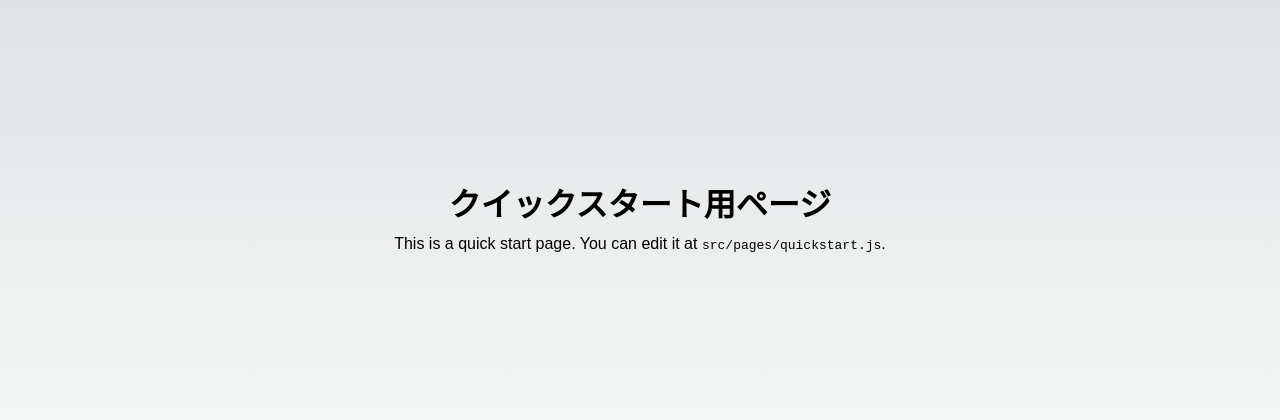
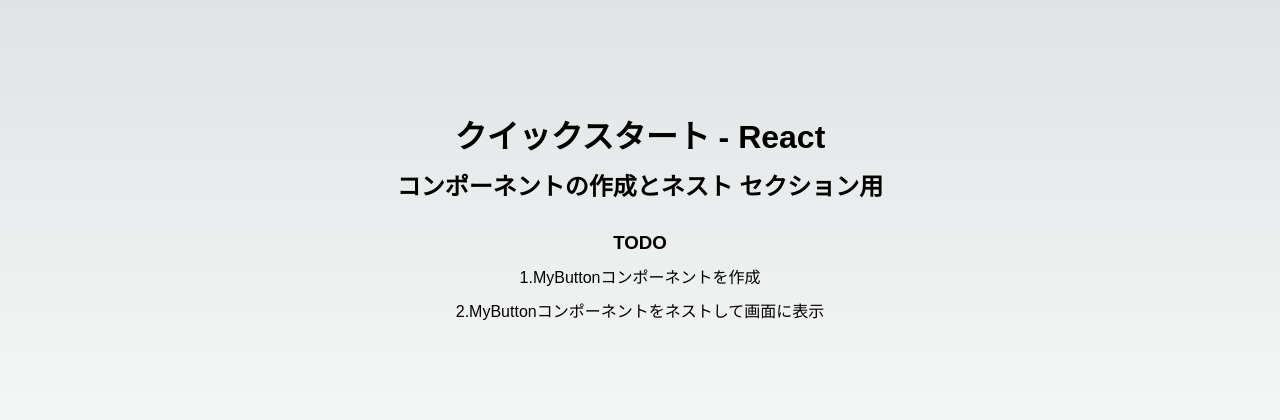
Before and after one commit to One-Steps/React-Tutorial, a Next.js app: page /quickstart in a window 1280 px wide. Shown: the part 184-604 px from the top of the page. Built offline with nearby package versions, Linux system fonts and the light colour scheme.

Commit message:
Add component creation and nesting section to QuickStartPage

```diff
--- a/src/pages/quickstart/index.js
+++ b/src/pages/quickstart/index.js
@@ -1,4 +1,6 @@
 import React from "react";
+
+// コンポーネントの作成とネスト セクション用
 
 export default function QuickStartPage() {
   return (
@@ -12,11 +14,12 @@
         minHeight: "100vh",
       }}
     >
-      <h1>クイックスタート用ページ</h1>
-      <p>
-        This is a quick start page. You can edit it at{" "}
-        <code>src/pages/quickstart.js</code>.
-      </p>
+      <h1>クイックスタート - React</h1>
+      <h2>コンポーネントの作成とネスト セクション用</h2>
+
+      <h3 style={{ marginTop: 20 }}>TODO</h3>
+      <p>1.MyButtonコンポーネントを作成</p>
+      <p>2.MyButtonコンポーネントをネストして画面に表示</p>
       {/* MyButtonコンポーネントをネスト */}
     </div>
   );
```
